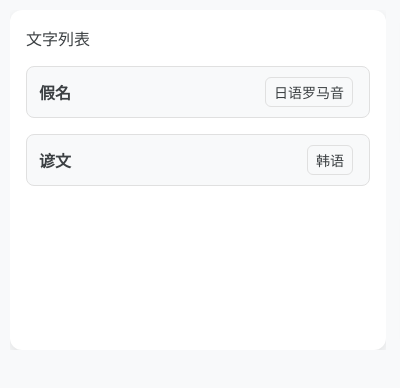
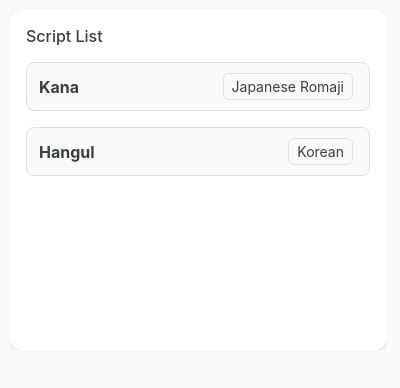
Before and after one commit to jeffminim/RomanizeMe, a browser extension: page popup/popup.html in a window 400 px wide. Shown: the top 388 px of the page. Drawn offline with Linux system fonts and the light colour scheme.

Commit message:
Add a selector for the UI Language

```diff
--- a/config/languages.json
+++ b/config/languages.json
@@ -2,7 +2,12 @@
   "scripts": [
     {
       "scriptId": "hanzi",
-      "name": "汉字",
+      "name": {
+        "en": "Chinese Characters",
+        "zh": "汉字",
+        "ja": "漢字",
+        "ko": "한자"
+      },
       "isEnabled": false,
       "unicodeRanges": [
         "4E00-9FFF",
@@ -16,7 +21,12 @@
       "languages": [
         {
           "id": "chinese_mandarin",
-          "name": "汉语普通话",
+          "name": {
+            "en": "Mandarin Chinese",
+            "zh": "汉语普通话",
+            "ja": "中国語普通話",
+            "ko": "중국어 보통화"
+          },
           "isAvailable": true,
           "libFile": "zh_hanzi.js",
           "functionName": "getChineseRomanization",
@@ -24,7 +34,12 @@
         },
         {
           "id": "japanese_kanji",
-          "name": "日语汉字",
+          "name": {
+            "en": "Japanese Kanji",
+            "zh": "日语汉字",
+            "ja": "日本語漢字",
+            "ko": "일본어 한자"
+          },
           "isAvailable": false,
           "libFile": "ja_kanji.js",
           "functionName": "getJapaneseKanjiRomanization",
@@ -34,7 +49,12 @@
     },
     {
       "scriptId": "kana",
-      "name": "假名",
+      "name": {
+        "en": "Kana",
+        "zh": "假名",
+        "ja": "仮名",
+        "ko": "가나"
+      },
       "isEnabled": true,
       "unicodeRanges": [
         "3040-309F",
@@ -45,7 +65,12 @@
       "languages": [
         {
           "id": "japanese_romaji",
-          "name": "日语罗马音",
+          "name": {
+            "en": "Japanese Romaji",
+            "zh": "日语罗马音",
+            "ja": "日本語ローマ字",
+            "ko": "일본어 로마자"
+          },
           "isAvailable": true,
           "libFile": "ja_romaji.js",
           "functionName": "getJapaneseRomanization",
@@ -53,7 +78,12 @@
         },
         {
           "id": "katakana_original",
-          "name": "片假名（原文）",
+          "name": {
+            "en": "Katakana (Original)",
+            "zh": "片假名（原文）",
+            "ja": "片仮名（原文）",
+            "ko": "가타카나(원문)"
+          },
           "isAvailable": false,
           "libFile": "ja_katakana_original.js",
           "functionName": "getKatakanaOriginal",
@@ -63,7 +93,12 @@
     },
     {
       "scriptId": "hangul",
-      "name": "谚文",
+      "name": {
+        "en": "Hangul",
+        "zh": "谚文",
+        "ja": "ハングル",
+        "ko": "한글"
+      },
       "isEnabled": true,
       "unicodeRanges": [
         "AC00-D7AF",
@@ -75,7 +110,12 @@
       "languages": [
         {
           "id": "korean",
-          "name": "韩语",
+          "name": {
+            "en": "Korean",
+            "zh": "韩语",
+            "ja": "韓国語",
+            "ko": "한국어"
+          },
           "isAvailable": true,
           "libFile": "ko_hangul.js",
           "functionName": "getKoreanRomanization",
@@ -85,7 +125,12 @@
     },
     {
       "scriptId": "cyrillic",
-      "name": "西里尔字母",
+      "name": {
+        "en": "Cyrillic",
+        "zh": "西里尔字母",
+        "ja": "キリル文字",
+        "ko": "키릴 문자"
+      },
       "isEnabled": false,
       "unicodeRanges": [
         "0400-04FF",
@@ -97,7 +142,12 @@
       "languages": [
         {
           "id": "russian",
-          "name": "俄语",
+          "name": {
+            "en": "Russian",
+            "zh": "俄语",
+            "ja": "ロシア語",
+            "ko": "러시아어"
+          },
           "disabled": false,
           "libFile": "ru_cyrillic.js",
           "functionName": "getRussianRomanization",
@@ -105,7 +155,12 @@
         },
         {
           "id": "ukrainian",
-          "name": "乌克兰语",
+          "name": {
+            "en": "Ukrainian",
+            "zh": "乌克兰语",
+            "ja": "ウクライナ語",
+            "ko": "우크라이나어"
+          },
           "disabled": false,
           "libFile": "uk_cyrillic.js",
           "functionName": "getUkrainianRomanization",
@@ -115,7 +170,12 @@
     },
     {
       "scriptId": "greek",
-      "name": "希腊字母",
+      "name": {
+        "en": "Greek",
+        "zh": "希腊字母",
+        "ja": "ギリシャ文字",
+        "ko": "그리스 문자"
+      },
       "isEnabled": false,
       "unicodeRanges": [
         "0370-03FF",
@@ -124,7 +184,12 @@
       "languages": [
         {
           "id": "modern_greek",
-          "name": "现代希腊语",
+          "name": {
+            "en": "Modern Greek",
+            "zh": "现代希腊语",
+            "ja": "現代ギリシャ語",
+            "ko": "현대 그리스어"
+          },
           "disabled": false,
           "libFile": "el_modern.js",
           "functionName": "getModernGreekRomanization",
@@ -132,7 +197,12 @@
         },
         {
           "id": "ancient_greek",
-          "name": "古希腊语",
+          "name": {
+            "en": "Ancient Greek",
+            "zh": "古希腊语",
+            "ja": "古代ギリシャ語",
+            "ko": "고대 그리스어"
+          },
           "disabled": false,
           "libFile": "el_ancient.js",
           "functionName": "getAncientGreekRomanization",
@@ -142,7 +212,12 @@
     },
     {
       "scriptId": "arabic",
-      "name": "阿拉伯字母",
+      "name": {
+        "en": "Arabic",
+        "zh": "阿拉伯字母",
+        "ja": "アラビア文字",
+        "ko": "아랍 문자"
+      },
       "isEnabled": false,
       "unicodeRanges": [
         "0600-06FF",
@@ -154,7 +229,12 @@
       "languages": [
         {
           "id": "arabic",
-          "name": "阿拉伯语",
+          "name": {
+            "en": "Arabic",
+            "zh": "阿拉伯语",
+            "ja": "アラビア語",
+            "ko": "아랍어"
+          },
           "disabled": false,
           "libFile": "ar_arabic.js",
           "functionName": "getArabicRomanization",
@@ -164,7 +244,12 @@
     },
     {
       "scriptId": "hebrew",
-      "name": "希伯来字母",
+      "name": {
+        "en": "Hebrew",
+        "zh": "希伯来字母",
+        "ja": "ヘブライ文字",
+        "ko": "히브리 문자"
+      },
       "isEnabled": false,
       "unicodeRanges": [
         "0590-05FF",
@@ -173,7 +258,12 @@
       "languages": [
         {
           "id": "hebrew",
-          "name": "希伯来语",
+          "name": {
+            "en": "Hebrew",
+            "zh": "希伯来语",
+            "ja": "ヘブライ語",
+            "ko": "히브리어"
+          },
           "disabled": false,
           "libFile": "he_hebrew.js",
           "functionName": "getHebrewRomanization",
@@ -183,7 +273,12 @@
     },
     {
       "scriptId": "mongolian",
-      "name": "蒙古文字",
+      "name": {
+        "en": "Mongolian",
+        "zh": "蒙古文字",
+        "ja": "モンゴル文字",
+        "ko": "몽골 문자"
+      },
       "isEnabled": false,
       "unicodeRanges": [
         "1800-18AF",
@@ -192,7 +287,12 @@
       "languages": [
         {
           "id": "mongolian",
-          "name": "蒙古语",
+          "name": {
+            "en": "Mongolian",
+            "zh": "蒙古语",
+            "ja": "モンゴル語",
+            "ko": "몽골어"
+          },
           "disabled": false,
           "libFile": "mn_mongolian.js",
           "functionName": "getMongolianRomanization",
--- /dev/null
+++ b/config/locales.json
@@ -0,0 +1,64 @@
+{
+  "ui": {
+    "title": {
+      "zh": "文字列表",
+      "en": "Script List",
+      "ja": "文字リスト",
+      "ko": "문자 목록"
+    },
+    "buttons": {
+      "romanize": {
+        "zh": "罗马音转换",
+        "en": "Romanize",
+        "ja": "ローマ字変換",
+        "ko": "로마자 변환"
+      },
+      "restore": {
+        "zh": "还原页面",
+        "en": "Restore Page",
+        "ja": "ページを復元",
+        "ko": "페이지 복원"
+      }
+    },
+    "version": {
+      "zh": "版本",
+      "en": "Version",
+      "ja": "バージョン",
+      "ko": "버전"
+    },
+    "languageSelector": {
+      "label": {
+        "zh": "选择语言",
+        "en": "Select Language",
+        "ja": "言語を選択",
+        "ko": "언어 선택"
+      },
+      "options": {
+        "zh": {
+          "zh": "中文",
+          "en": "Chinese",
+          "ja": "中国語",
+          "ko": "중국어"
+        },
+        "en": {
+          "zh": "英文",
+          "en": "English",
+          "ja": "英語",
+          "ko": "영어"
+        },
+        "ja": {
+          "zh": "日文",
+          "en": "Japanese",
+          "ja": "日本語",
+          "ko": "일본어"
+        },
+        "ko": {
+          "zh": "韩文",
+          "en": "Korean",
+          "ja": "韓国語",
+          "ko": "한국어"
+        }
+      }
+    }
+  }
+}
--- a/popup/popup.js
+++ b/popup/popup.js
@@ -1,3 +1,6 @@
+let currentLocale = getBrowserLanguage(); // 默认语言
+let localesConfig = null;
+
 document.addEventListener('DOMContentLoaded', async function() {
   const romanizeButton = document.getElementById('romanize-button');
   const restoreButton = document.getElementById('restore-button');
@@ -5,6 +8,24 @@ document.addEventListener('DOMContentLoaded', async function() {
   // 加载语言配置
   const response = await fetch(chrome.runtime.getURL('config/languages.json'));
   window.languageConfig = await response.json();
+
+  // 加载语言配置
+  const localesResponse = await fetch(chrome.runtime.getURL('config/locales.json'));
+  localesConfig = await localesResponse.json();
+
+  // 初始化语言选择器
+  initializeLanguageSelector();
+
+  // 从存储中获取上次选择的语言,如果没有则使用浏览器语言
+  chrome.storage.local.get(['selectedLocale'], function(result) {
+    if (result.selectedLocale) {
+      currentLocale = result.selectedLocale;
+    }
+    // 设置语言选择器的值
+    document.getElementById('language-selector').value = currentLocale;
+    // 更新界面语言
+    updateUILanguage();
+  });
 
   // 生成动态内容
   generateScriptSections(window.languageConfig);
@@ -247,6 +268,7 @@ function generateScriptSections(config) {
       // 创建卡片容器
       const section = document.createElement('div');
       section.className = 'script-section';
+      section.setAttribute('data-script-id', script.scriptId);
 
       // 创建卡片头部（包含文字类型名称）
       const header = document.createElement('div');
@@ -267,6 +289,7 @@ function generateScriptSections(config) {
                  value="${script.scriptId}|${lang.id}">
           <span>${lang.name}</span>
         `;
+        option.querySelector('span').setAttribute('data-language-id', lang.id);
         options.appendChild(option);
       });
 
@@ -302,3 +325,75 @@ document.getElementById('romanize-button').addEventListener('click', () => {
 
   // ... 其他转换逻辑保持不变 ...
 });
+
+function initializeLanguageSelector() {
+  const languageSelector = document.getElementById('language-selector');
+  languageSelector.addEventListener('change', async function(e) {
+    currentLocale = e.target.value;
+    // 保存语言选择
+    await chrome.storage.local.set({ selectedLocale: currentLocale });
+    updateUILanguage();
+  });
+}
+
+function updateUILanguage() {
+  // 更新按钮文本
+  document.getElementById('romanize-button').textContent =
+    localesConfig.ui.buttons.romanize[currentLocale];
+  document.getElementById('restore-button').textContent =
+    localesConfig.ui.buttons.restore[currentLocale];
+
+  // 更新标题
+  document.querySelector('.list-card h2').textContent =
+    localesConfig.ui.title[currentLocale];
+
+  // 更新版本文本
+  document.querySelector('.version').textContent =
+    `${localesConfig.ui.version[currentLocale]}: 1.0`;
+
+  // 更新脚本和语言选项的文本
+  updateScriptSectionsLanguage();
+}
+
+function updateScriptSectionsLanguage() {
+  const sections = document.querySelectorAll('.script-section');
+  sections.forEach(section => {
+    const scriptId = section.getAttribute('data-script-id');
+    const scriptConfig = window.languageConfig.scripts.find(s => s.scriptId === scriptId);
+
+    if (scriptConfig) {
+      // 更新脚本名称
+      section.querySelector('.section-header span').textContent =
+        scriptConfig.name[currentLocale];
+
+      // 更新语言选项
+      const options = section.querySelectorAll('.radio-option span');
+      options.forEach(option => {
+        const languageId = option.getAttribute('data-language-id');
+        const language = scriptConfig.languages.find(l => l.id === languageId);
+        if (language) {
+          option.textContent = language.name[currentLocale];
+        }
+      });
+    }
+  });
+}
+
+// 获取浏览器默认语言
+function getBrowserLanguage() {
+  // 获取完整的浏览器语言代码 (例如 "zh-CN", "en-US")
+  const fullLang = navigator.language;
+
+  // 提取主要语言代码 (例如 "zh", "en")
+  const primaryLang = fullLang.split('-')[0];
+
+  // 检查是否支持该语言,支持的语言有: zh, en, ja, ko
+  const supportedLanguages = ['zh', 'en', 'ja', 'ko'];
+
+  if (supportedLanguages.includes(primaryLang)) {
+    return primaryLang;
+  }
+
+  // 如果不支持,默认返回英文
+  return 'en';
+}
```
Also changed, not shown: _locales/en/messages.json (added, +10 -0 lines), _locales/ja/messages.json (added, +10 -0 lines), _locales/ko/messages.json (added, +10 -0 lines), _locales/zh/messages.json (added, +10 -0 lines), popup/popup.css (+27 -0 lines), popup/popup.html (+10 -0 lines), manifest.json.
